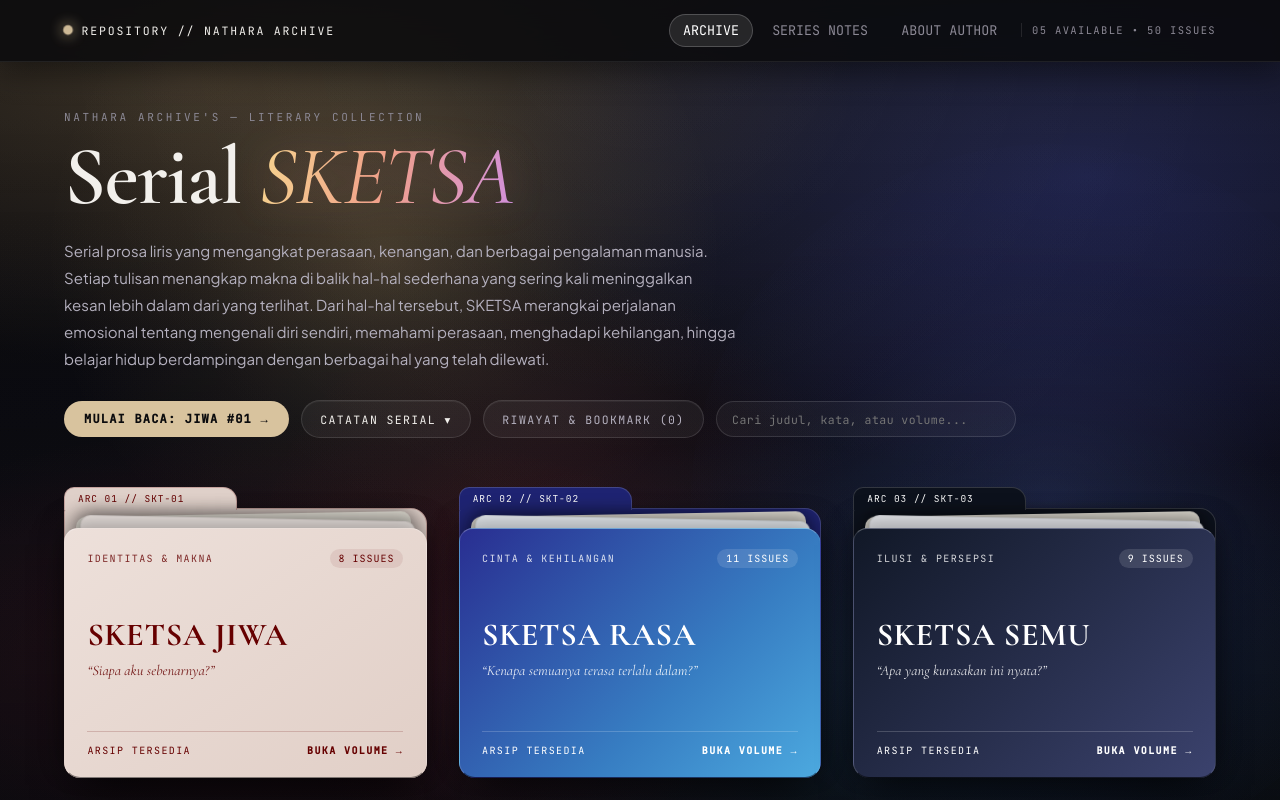
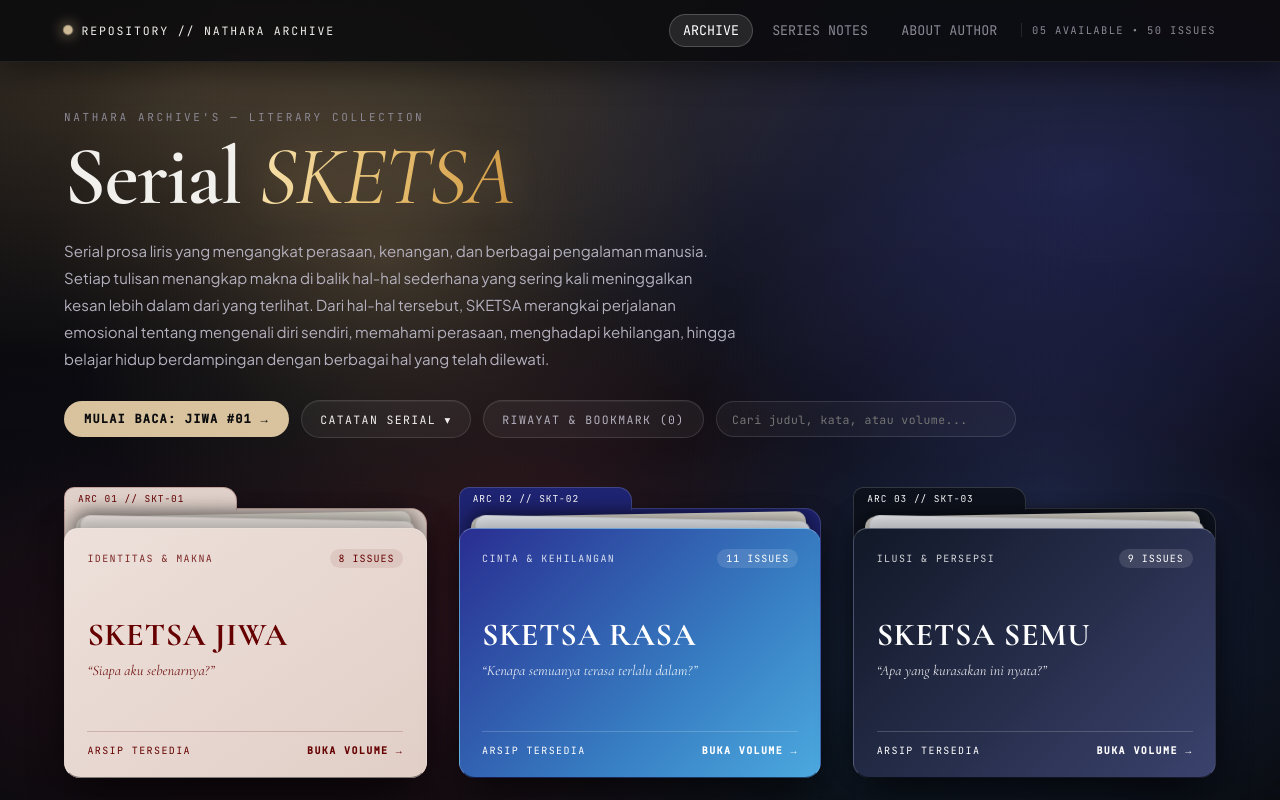
Before and after one commit to NathanielTee/natharaarchive, a plain HTML site: page index.html in a window 1280 px wide. Shown: the top 800 px of the page. Drawn offline with nearby package versions, Linux system fonts and the light colour scheme.

Commit message:
Modify accent-sketsa styles for updated gradient
Updated the gradient background and color for the accent SKETSA wordmark.

```diff
--- a/style.css
+++ b/style.css
@@ -1395,11 +1395,11 @@ html.low-power .cursor-glow {
 .accent-sketsa {
   font-style: italic;
   font-weight: 400;
-  background: linear-gradient(100deg, #f6d58f 0%, #f0a08a 48%, #cf8fe0 100%);
+  background: linear-gradient(100deg, #f7e2ad 0%, #e6bd6e 50%, #cf9741 100%);
   -webkit-background-clip: text;
   background-clip: text;
   -webkit-text-fill-color: transparent;
-  color: #f0a08a;
-  filter: drop-shadow(0 0 18px rgba(240, 160, 138, 0.28));
+  color: #e6bd6e;
+  filter: drop-shadow(0 0 16px rgba(230, 189, 110, 0.26));
   padding-right: 0.06em;
 }
```
